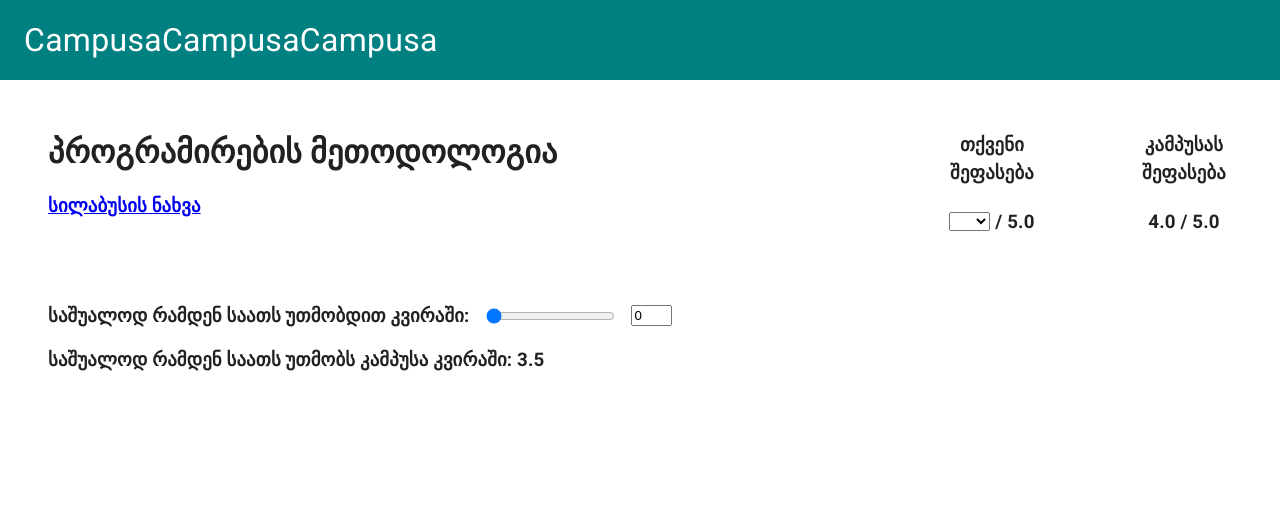
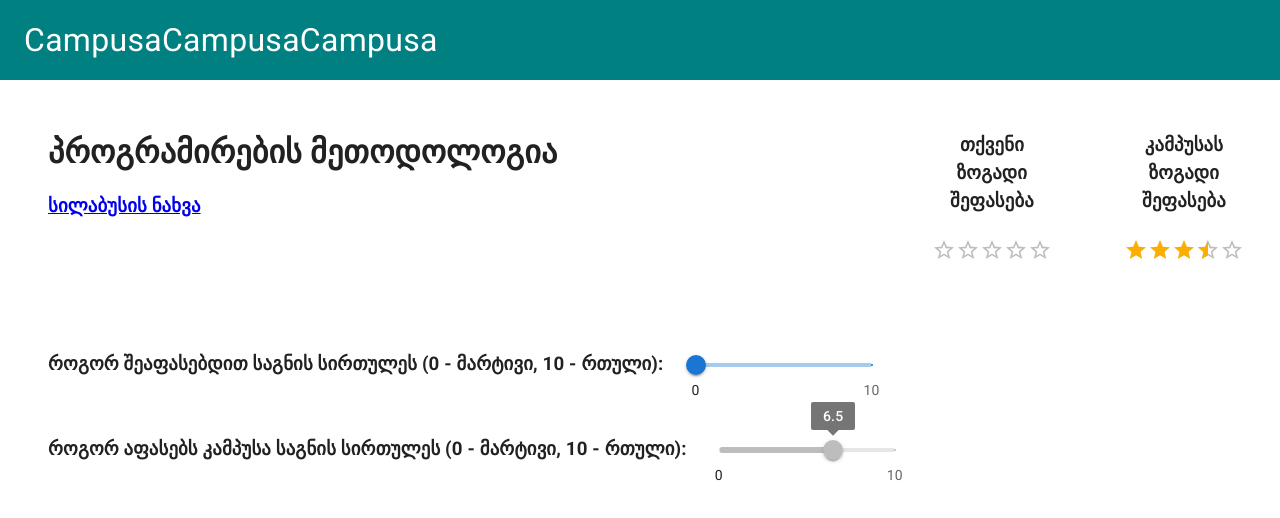
Before and after one commit to d-chechelashvili/CampusaCampusaCampusa, a React (Create React App) app in the folder frontend/reactjs/: page /subjects/1 in a window 1280 px wide. Shown: the top 518 px of the page. Built offline with nearby package versions, Linux system fonts and the light colour scheme.

Commit message:
Integrated mui in subject page

```diff
--- a/frontend/reactjs/public/index.html
+++ b/frontend/reactjs/public/index.html
@@ -26,7 +26,7 @@
 </head>
 <body>
 <noscript>You need to enable JavaScript to run this app.</noscript>
-<div id="root"></div>
+<div id="root" style="display: grid;"></div>
 <!--
   This HTML file is a template.
   If you open it directly in the browser, you will see an empty page.
--- /dev/null
+++ b/frontend/reactjs/src/components/subject_page/SubjectDifficulty.js
@@ -0,0 +1,55 @@
+import React from "react";
+
+import classes from "./SubjectDifficulty.module.css";
+import {Box, Slider} from "@mui/material";
+
+function SubjectDifficulty(props) {
+    const marks = [
+        {
+            value: 0,
+            label: '0',
+        },
+        {
+            value: 10,
+            label: '10',
+        },
+    ];
+
+    return (
+        <React.Fragment>
+            <div className={classes.container}>
+                <div className={classes.form}>
+                    <h3 className={classes.text}>როგორ შეაფასებდით საგნის სირთულეს (0 - მარტივი, 10 - რთული):</h3>
+                    <Box className={classes.slider}>
+                        <Slider
+                            aria-label="your-difficulty"
+                            defaultValue={0}
+                            min={0}
+                            max={10}
+                            step={1}
+                            valueLabelDisplay="auto"
+                            marks={marks}
+                        />
+                    </Box>
+                </div>
+                <div className={classes.form}>
+                    <h3 className={classes.text}>როგორ აფასებს კამპუსა საგნის სირთულეს (0 - მარტივი, 10 - რთული):</h3>
+                    <Box className={classes.slider}>
+                        <Slider
+                            aria-label="campusa-difficulty"
+                            defaultValue={6.5}
+                            min={0}
+                            max={10}
+                            step={0.1}
+                            valueLabelDisplay="on"
+                            marks={marks}
+                            disabled
+                        />
+                    </Box>
+                </div>
+            </div>
+        </React.Fragment>
+    );
+}
+
+export default SubjectDifficulty;
--- a/frontend/reactjs/src/components/subject_page/TimeNeeded.module.css
+++ b/frontend/reactjs/src/components/subject_page/SubjectDifficulty.module.css
@@ -7,12 +7,10 @@
     align-items: center;
 }
 
-.hoursSlider {
-    margin: 0 16px;
-}
-
-.hoursInput {
-    width: 41px;
+.slider {
+    padding: 28px 32px 0 32px;
+    width: 240px;
+    min-width: 200px;
 }
 
 .text {
--- a/frontend/reactjs/src/components/subject_page/SubjectHeader.js
+++ b/frontend/reactjs/src/components/subject_page/SubjectHeader.js
@@ -2,6 +2,7 @@ import React from "react";
 
 import classes from "./SubjectHeader.module.css";
 import programming_methodology_syllabus from "../../media/syllabuses/programming_methodology.pdf";
+import {Rating} from "@mui/material";
 
 function SubjectHeader(props) {
     return (
@@ -14,24 +15,15 @@ function SubjectHeader(props) {
                 </div>
                 <div className={classes.ratingsContainer}>
                     <div className={classes.ratingsContainerColumn}>
-                        <h3 className={classes.centeredText}>თქვენი შეფასება</h3>
+                        <h3 className={classes.centeredText}>თქვენი<br/>ზოგადი შეფასება</h3>
                         <div className={classes.pointsContainer}>
-                            <select>
-                                <option value=" "></option>
-                                <option value="0">0.0</option>
-                                <option value="1">1.0</option>
-                                <option value="2">2.0</option>
-                                <option value="3">3.0</option>
-                                <option value="4">4.0</option>
-                                <option value="5">5.0</option>
-                            </select>
-                            <h3>&nbsp;/ 5.0</h3>
+                            <Rating name="your-rating" defaultValue={0} precision={1}/>
                         </div>
                     </div>
                     <div className={classes.ratingsContainerColumn}>
-                        <h3 className={classes.centeredText}>კამპუსას შეფასება</h3>
+                        <h3 className={classes.centeredText}>კამპუსას<br/>ზოგადი შეფასება</h3>
                         <div className={classes.pointsContainer}>
-                            <h3 className={classes.centeredText}>4.0 / 5.0</h3>
+                            <Rating name="campusa-rating" defaultValue={3.5} precision={0.5} readOnly/>
                         </div>
                     </div>
                 </div>
--- a/frontend/reactjs/src/components/subject_page/TimeNeeded.js
+++ /dev/null
@@ -1,32 +0,0 @@
-import React from "react";
-
-import classes from "./TimeNeeded.module.css";
-
-function TimeNeeded(props) {
-    function updateHoursSlider() {
-        document.getElementById("hoursSlider").value = document.getElementById("hoursInput").value;
-    }
-
-    function updateHoursInput() {
-        document.getElementById("hoursInput").value = document.getElementById("hoursSlider").value;
-    }
-
-    return (
-        <React.Fragment>
-            <div className={classes.container}>
-                <form className={classes.form}>
-                    <h3 className={classes.text}>საშუალოდ რამდენ საათს უთმობდით კვირაში:</h3>
-                    <input type="range" id="hoursSlider" className={classes.hoursSlider} min="0" max="24"
-                           defaultValue="0"
-                           onInput={updateHoursInput}/>
-                    <input type="number" className={classes.hoursInput} id="hoursInput" min="0" max="168"
-                           defaultValue="0"
-                           onInput={updateHoursSlider}/>
-                </form>
-                <h3 className={classes.text}>საშუალოდ რამდენ საათს უთმობს კამპუსა კვირაში: 3.5</h3>
-            </div>
-        </React.Fragment>
-    );
-}
-
-export default TimeNeeded;
--- a/frontend/reactjs/src/pages/SubjectPage.js
+++ b/frontend/reactjs/src/pages/SubjectPage.js
@@ -1,13 +1,13 @@
 import React from "react";
 
 import SubjectHeader from "../components/subject_page/SubjectHeader";
-import TimeNeeded from "../components/subject_page/TimeNeeded";
+import SubjectDifficulty from "../components/subject_page/SubjectDifficulty";
 
 function SubjectPage(props) {
     return (
         <React.Fragment>
             <SubjectHeader/>
-            <TimeNeeded />
+            <SubjectDifficulty />
         </React.Fragment>
     );
 }
```
